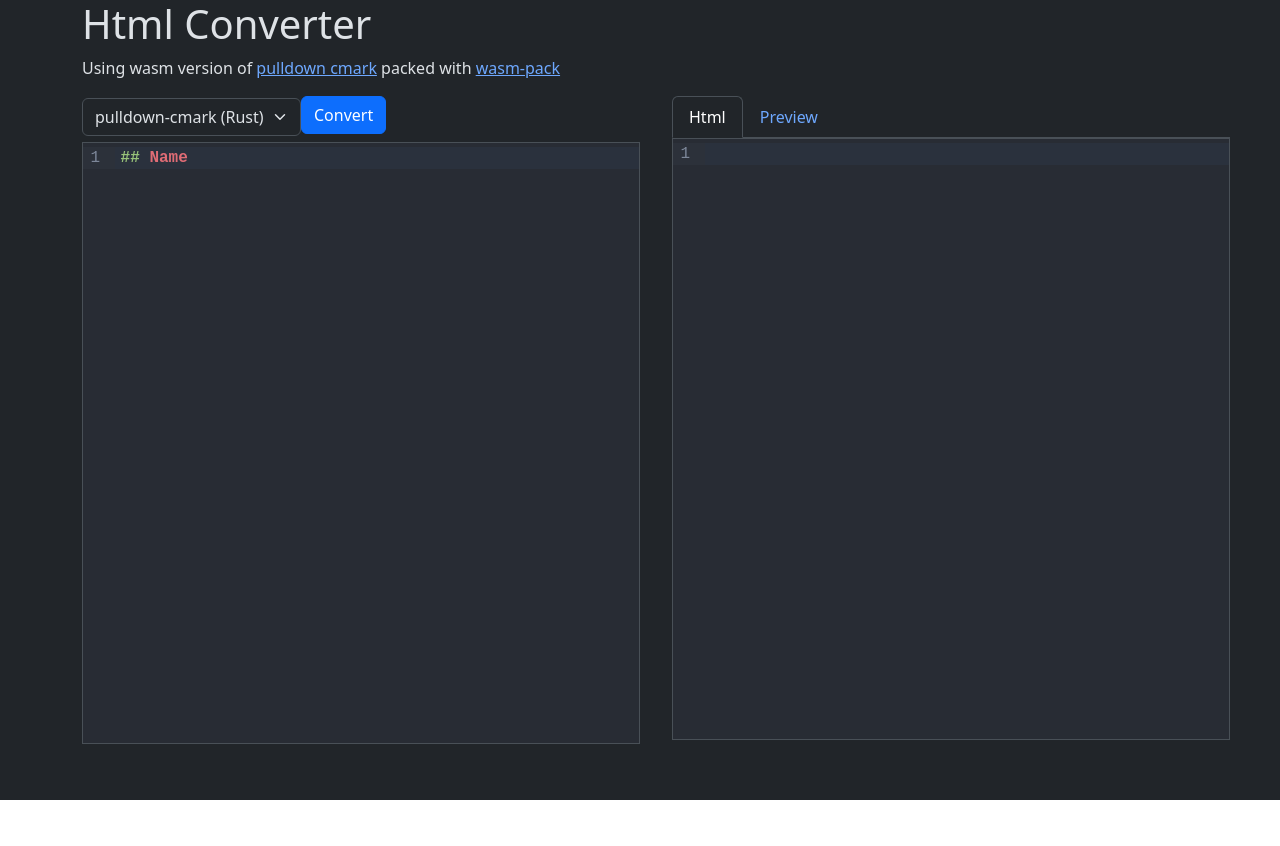
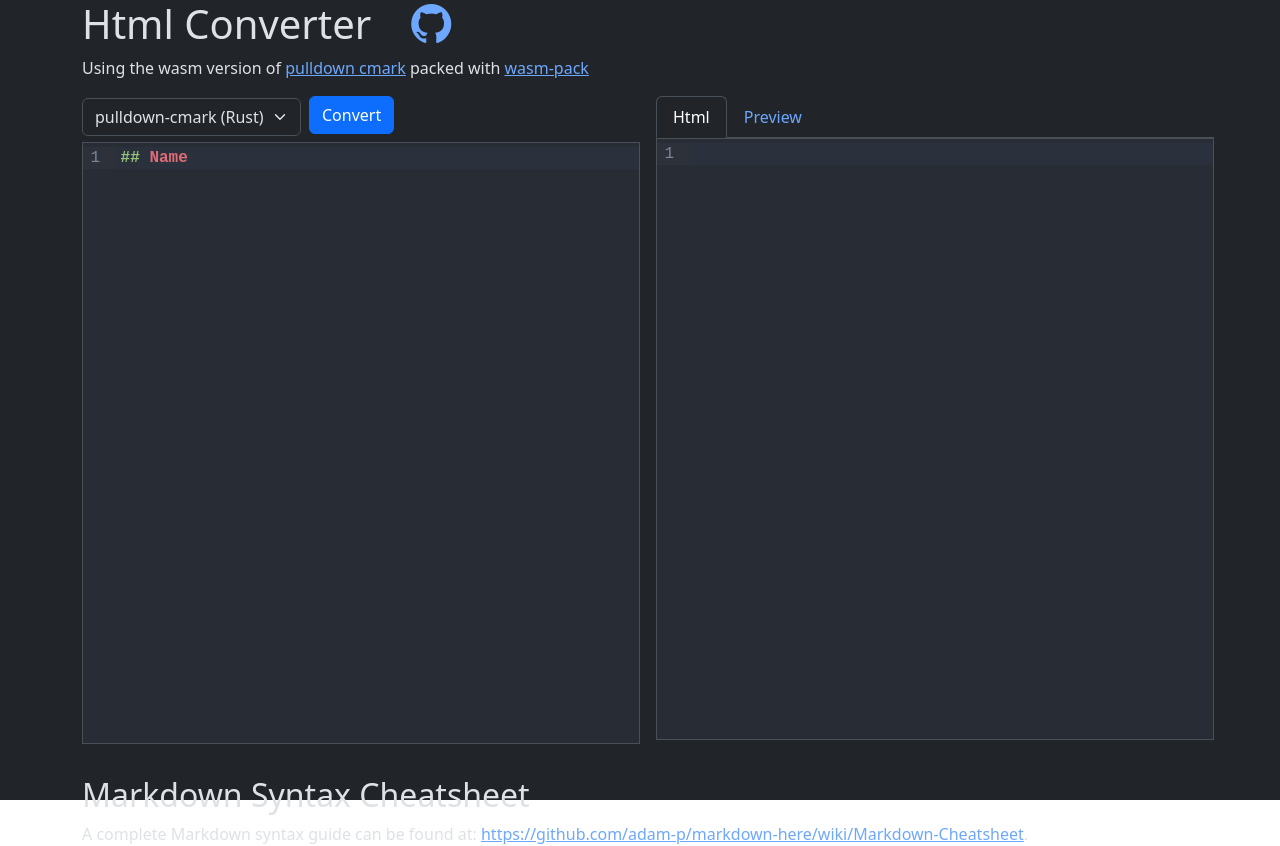
Before and after one commit to weixu365/html-converter, a React (Vite) app: page / in a window 1280 px wide. Before the commit the page ends 800 px from the top, so only its background shows below. Built offline with nearby package versions, Linux system fonts and the light colour scheme.

Commit message:
Add Cheatsheet link

```diff
--- a/frontend/App.css
+++ b/frontend/App.css
@@ -1,22 +1,26 @@
 .main {
   display: flex;
-  gap: 2em;
+  gap: 1em;
 }
 
-.CodeMirror {
-    height: 800px;
+.repository {
+    margin-left: 1em;
+}
+
+select.select-library {
+    width: auto;
+    display: inline-block;
 }
 
 .cm-editor {
     height: 600px;
 }
 
+.duration {
+    height: 1em;
+}
+
 .preview {
     height: 600px;
     overflow: auto;
 }
-
-select.select-library {
-    width: auto;
-    display: inline-block;
-}
--- a/frontend/App.tsx
+++ b/frontend/App.tsx
@@ -17,6 +17,7 @@ import { EditorView } from '@codemirror/view';
 
 import * as md from "../pkg/md_to_html"
 import './App.css'
+import { CheatSheet } from './CheatSheet';
 
 export function App(){
   const [store, setStore] = useState({
@@ -58,9 +59,13 @@ export function App(){
 
   return (
     <div>
-      <h1>Html Converter</h1>
+      <h1>
+        Html Converter
+        <span className="repository"><a href="https://github.com/weixu365/html-converter"><i className="bi bi-github"></i></a></span>
+      </h1>
       <div>
-        Using wasm version of <a href="https://github.com/raphlinus/pulldown-cmark">pulldown cmark</a> packed with <a href="https://github.com/rustwasm/wasm-pack">wasm-pack</a>
+        Using the wasm version of <a href="https://github.com/raphlinus/pulldown-cmark">pulldown cmark</a> packed
+        with <a href="https://github.com/rustwasm/wasm-pack">wasm-pack</a>
       </div>
 
       <div className="main h-100 mt-3" onKeyDown={onKeyDown}>
@@ -70,7 +75,7 @@ export function App(){
             <option value="marked">marked (Nodejs)</option>
           </Form.Select>
 
-          <Button variant="primary" className="mb-2" onClick={convert}>Convert</Button>
+          <Button variant="primary" className="mb-2 ms-2" onClick={convert}>Convert</Button>
 
           <CodeMirror
             className='md-textarea border'
@@ -95,15 +100,17 @@ export function App(){
               />
             </Tab>
             <Tab eventKey="Preview" title="Preview">
-              <div className="border preview line-numbers" dangerouslySetInnerHTML={{__html: store.htmlResult}} ></div>
+              <div className="border preview line-numbers p-1" dangerouslySetInnerHTML={{__html: store.htmlResult}} ></div>
             </Tab>
           </Tabs>
         </div>
       </div>
 
-      <div>
+      <div className="duration">
         {store.convertDurationInMs >= 0 && <span>Converted in {store.convertDurationInMs} milliseconds using {store.library}</span>}
       </div>
+
+      <CheatSheet />
     </div>
   )
 }
--- /dev/null
+++ b/frontend/CheatSheet.tsx
@@ -0,0 +1,14 @@
+
+import React from 'react';
+
+export function CheatSheet(){
+  return (
+    <div className='mt-3'>
+      <h2>Markdown Syntax Cheatsheet</h2>
+      <div>
+        A complete Markdown syntax guide can be found
+        at: <a href="https://github.com/adam-p/markdown-here/wiki/Markdown-Cheatsheet">https://github.com/adam-p/markdown-here/wiki/Markdown-Cheatsheet</a>.
+      </div>
+    </div>
+  )
+}
--- a/index.html
+++ b/index.html
@@ -1,6 +1,7 @@
 <!DOCTYPE html>
 <html lang="en" data-bs-theme="dark">
   <head>
+    <base target="_blank" />
     <meta charset="UTF-8" />
     <link rel="icon" type="image/svg+xml" href="/vite.svg" />
     <meta name="viewport" content="width=device-width, initial-scale=1.0" />
```
Also changed, not shown: 1 other file (tests, documents, lock files or other folders).
